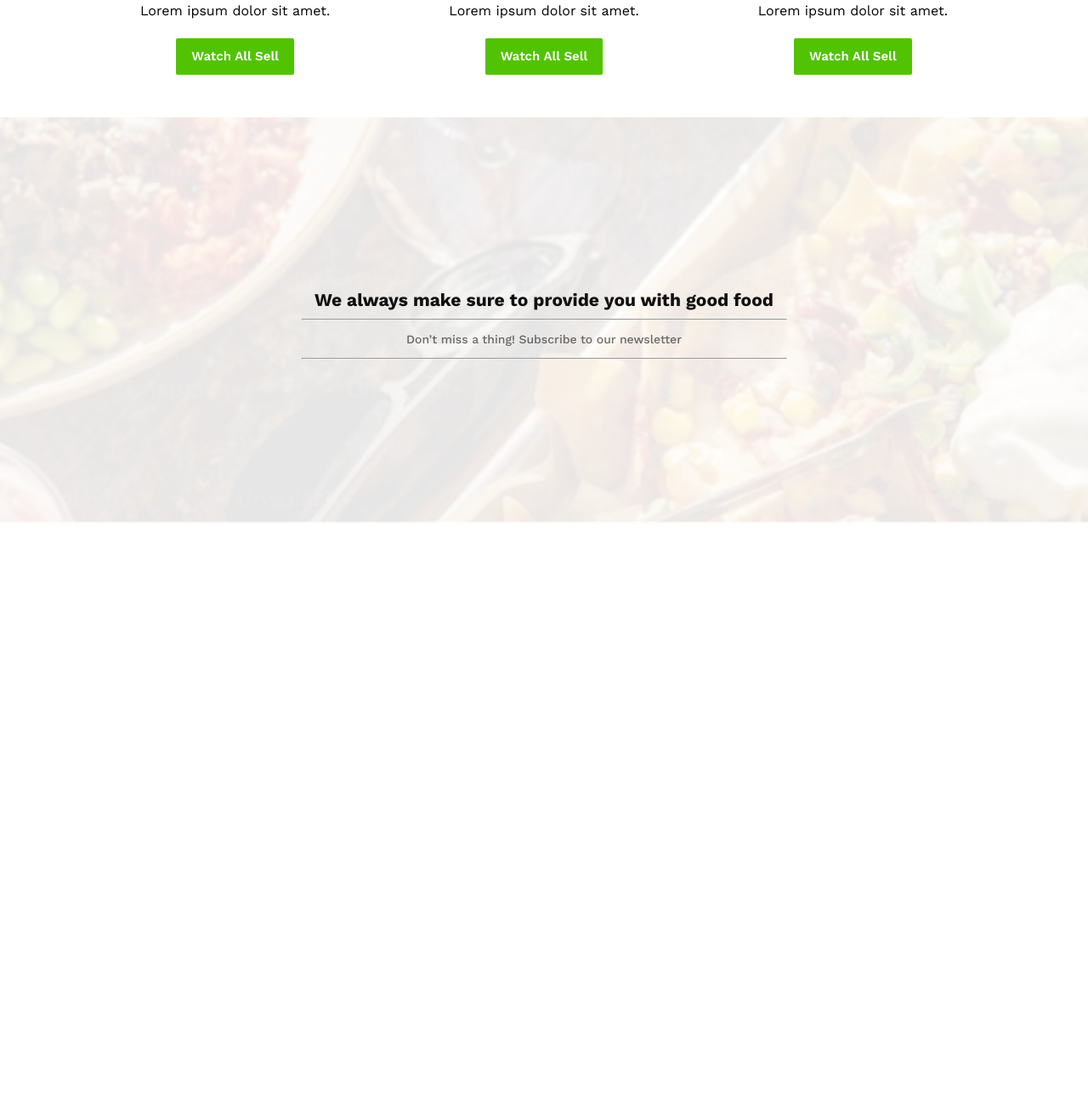
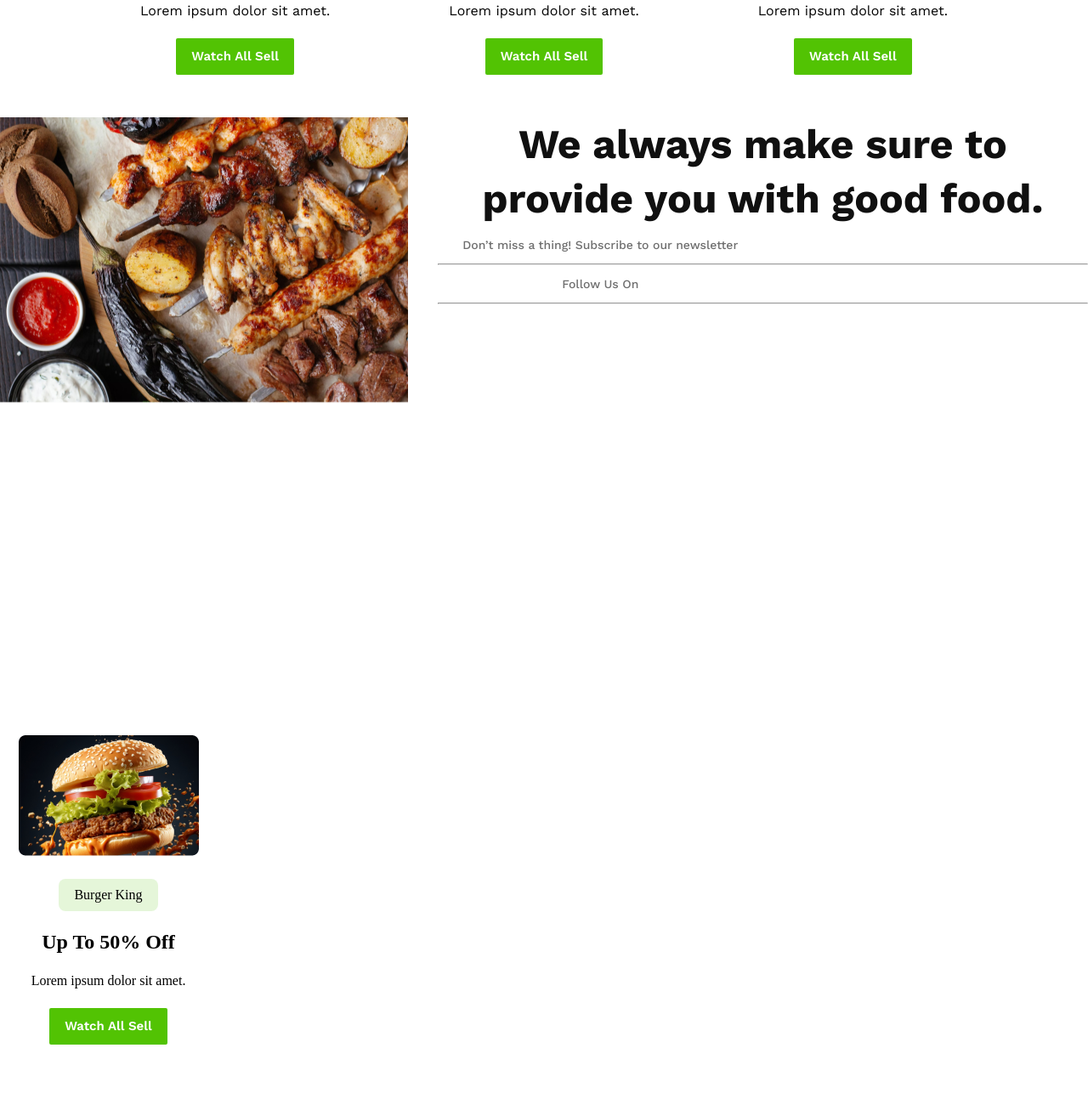
Before and after one commit to farman-arefin-tamim/ShosurBari-Restaurent, a plain HTML site: page index.html in a window 1280 px wide. Shown: the part 1067-2380 px from the top of the page at 85% size. Before the commit the page ends 1682 px from the top, so only its background shows below. Drawn offline with nearby package versions, Linux system fonts and the light colour scheme.

Commit message:
Added about social card

```diff
--- a/index.html
+++ b/index.html
@@ -60,12 +60,37 @@
             </div>
         </div>
     </section>
+    <section id="about">
+        <div class="row">
+            <div class="col1">
+                <img src="/assets/foods.png" alt="">
+            </div>
+            <div class="col2">
+                <h1 class="about-heading">We always make sure to provide you with good food.</h1>
+                <p class="subscribe">Don’t miss a thing! Subscribe to our newsletter</p>
+                <hr>
+                <h4 class="subscribe">Follow Us On</h4>
+                <hr>
+            </div>
+        </div>
+    </section>
+    <section id="single-card">
+        <div class="card">
+                <div>
+                    <img src="assets/burger.png" alt="">
+                </div>
+                <div class="shop">
+                    <span>Burger King</span>
+                </div>
+                <h1>Up To 50% Off</h1>
+                <p>Lorem ipsum dolor sit amet.</p>
+                <button class="btn">Watch All Sell</button>
+            </div>
+    </section>
     <section id="social">
         <div class="title">
             <h1>We always make sure to provide you with good food</h1>
-            <hr>
              <p class="subscribe">Don’t miss a thing! Subscribe to our newsletter</p>
-             <hr>
         </div>
     </section>
 </body>
--- a/styles/styles.css
+++ b/styles/styles.css
@@ -131,6 +131,49 @@
    background: rgba(82, 195, 3, 0.15);
 }
 
+#about{
+   width: 100%;
+   height: 477px;
+   background: rgba(255, 255, 255, 1);
+}
+
+#about .row{
+   display: flex;
+   flex-direction: row;
+   gap: 35px;
+
+}
+#about .row .col1{
+   width: 50%;
+}
+
+#about .row .col2 .subscribe{
+   opacity: 0.6;
+   color: rgba(16, 16, 16, 1);
+   font-family: Work Sans;
+   font-size: 14px;
+   font-weight: 500;
+   line-height: 100%;
+   letter-spacing: 0%;
+   text-align: center;
+   margin-top: 15px;
+   margin-bottom: 15px;
+   width: 50%;
+}
+
+#about .row .col2 .about-heading{
+   width: 100%;
+   color: rgba(16, 16, 16, 1);
+   font-family: Work Sans;
+   font-size: 48px;
+   font-weight: 700;
+   line-height: 64px;
+   letter-spacing: 0%;
+   text-align: center;
+}
+
+
+
 #social{
    background-image: url("../assets/social-bg.png");
 
@@ -171,3 +214,20 @@
    margin-top: 15px;
    margin-bottom: 15px;
 }
+
+#single-card{
+   /* Card */
+   width: 100%;
+   height: 704px;
+   background: rgba(255, 255, 255, 1);
+   margin-top: 50px;
+   padding-top: 200px;
+   align-items: center;
+   justify-content: center;
+
+}
+
+#single-card .card{
+   align-items: center;
+   justify-content: space-between;
+}
```
